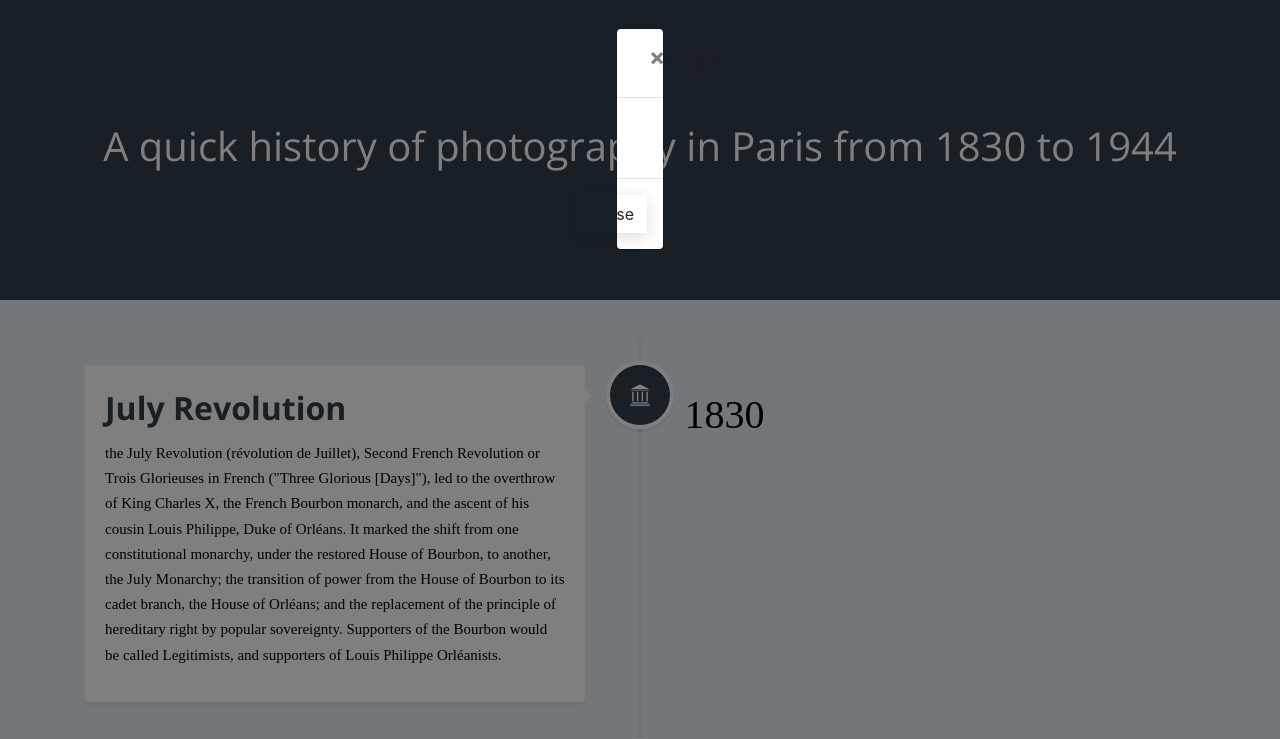
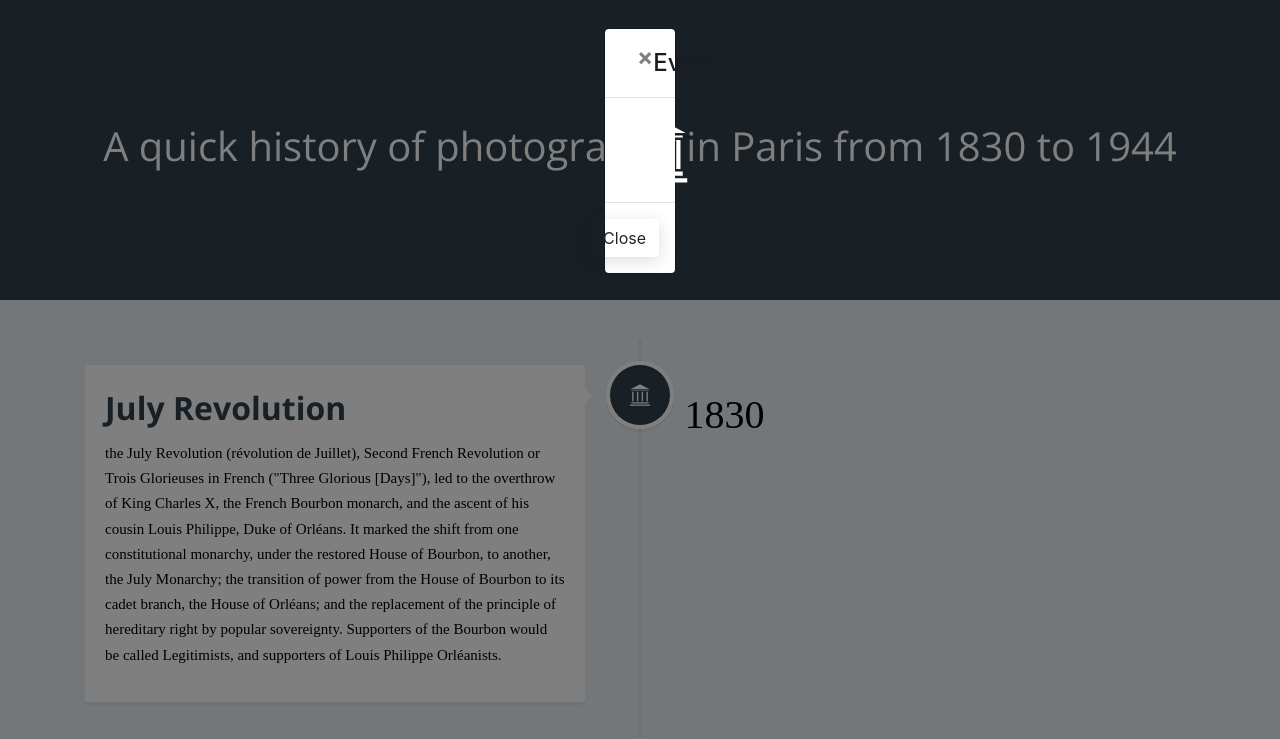
Before and after one commit to LouisLesueur/Paris-in-photography, a plain HTML site: page index.html in a window 1280 px wide. Both pictures are taken after a click on the picture 640 px from the left and 395 px from the top of the page. Shown: the top 739 px of the page. Drawn offline with nearby package versions, Linux system fonts and the light colour scheme; a web font is replaced by a local one.

Commit message:
working zoom

```diff
--- a/css/style.css
+++ b/css/style.css
@@ -30,3 +30,13 @@
   color: black;
   font-size: 15px;
 }
+
+img{
+  max-width: 200%;
+  max-height: 200%;
+}
+
+div.modal-dialog{
+  max-width: 1000%;
+  max-height: 1000%;
+}
--- a/index.html
+++ b/index.html
@@ -583,14 +583,6 @@
         </div> <!-- cd-timeline__block -->
 
 
-
-
-
-
-
-
-
-
     </div>
   </section> <!-- cd-timeline -->
   <script src="assets/js/main.js"></script>
@@ -603,15 +595,15 @@
           var img = this;
           var imageHeight = $input.height();
           var imagWidth = $input.width();
-          var NewimgWidth = imagWidth * 2;
-          var NewImgHeight = imageHeight * 2;
+          var NewimgWidth = imagWidth * 3;
+          var NewImgHeight = imageHeight * 3;
           var picSrc = $input.attr("src");
           $("#theModal img").attr('src', picSrc);
           //set new image width
           $("div.modal-dialog").css("width", NewimgWidth);
           $("#theModal img").width(NewimgWidth);
           //set new image height
-          $("#theModal img").height(NewImgHeight);
+          //$("#theModal img").height(NewImgHeight);
           $("#theModal").modal("show");
       };
       var MyHtml = '<div id="theModal" class="modal fade">' +
```
